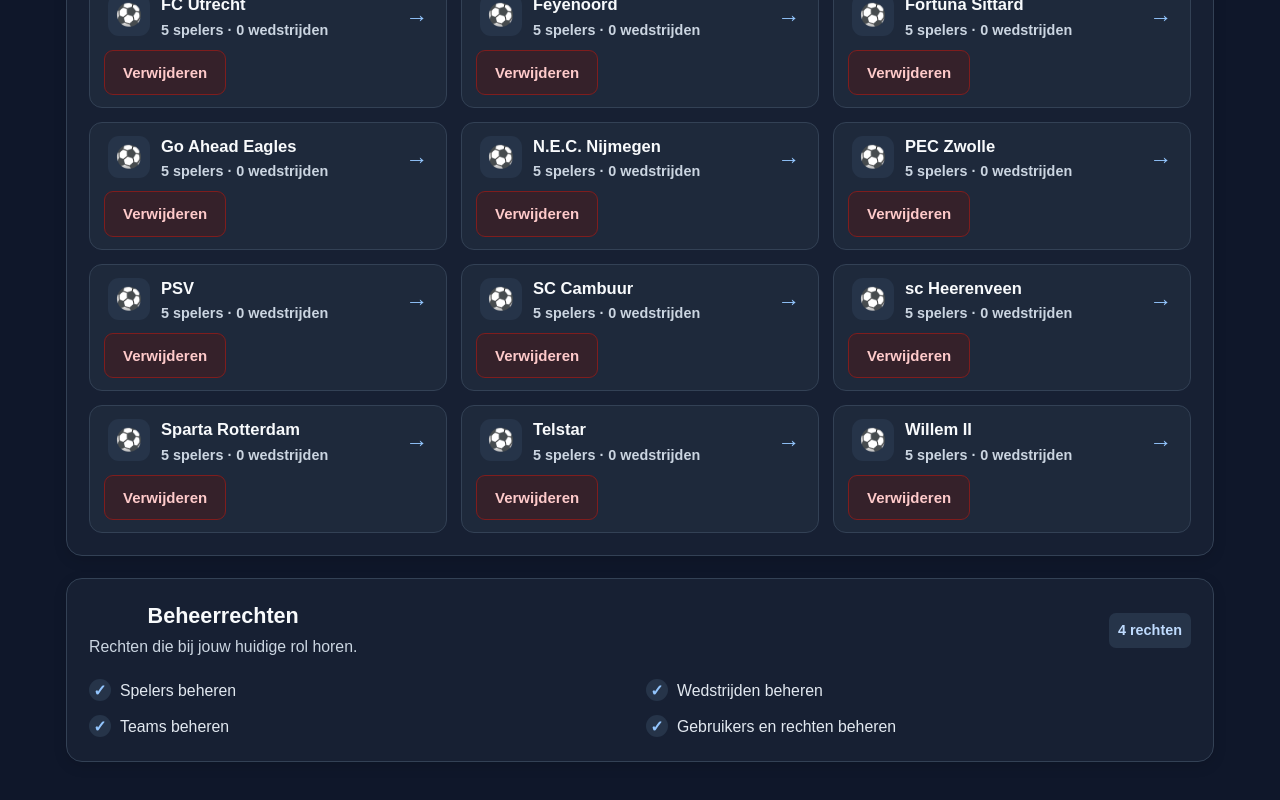
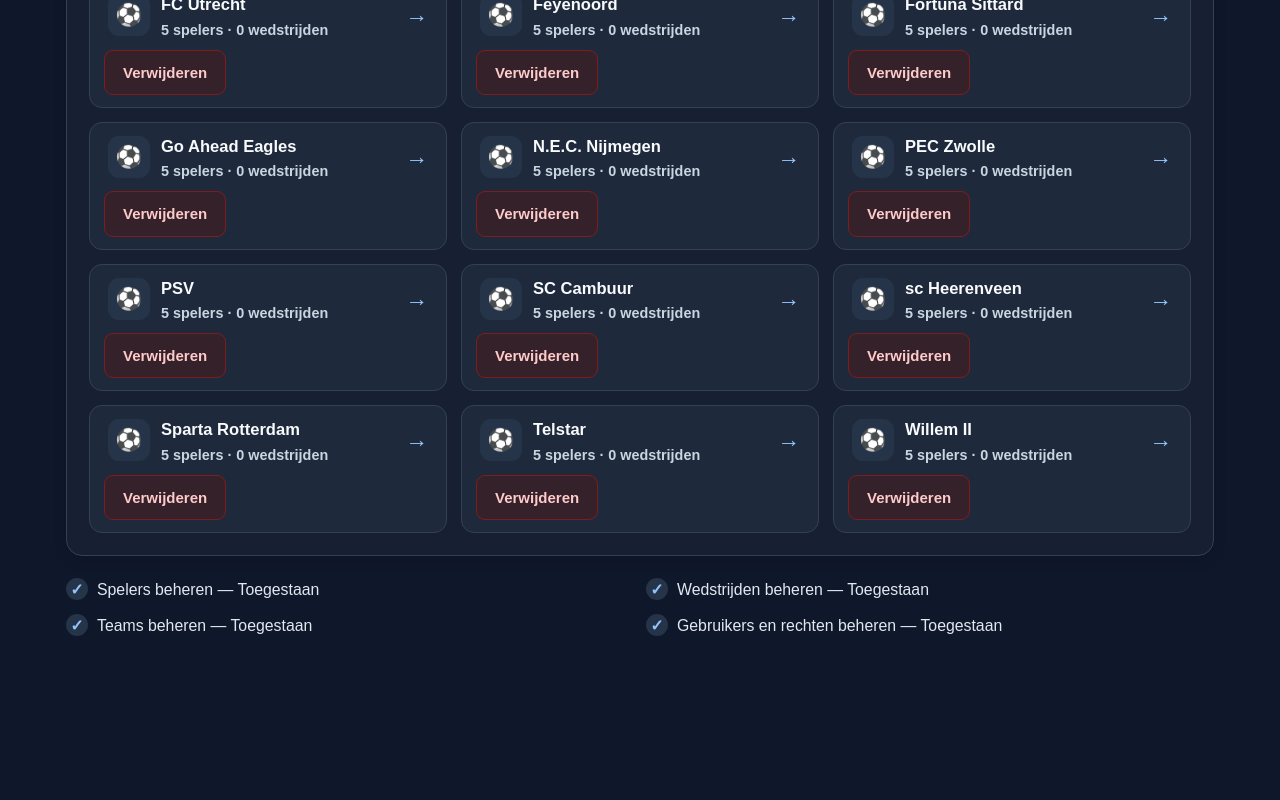
Before and after one commit to Ryan050409/simpel-design, a React (Vite) app: page /admin in a window 1280 px wide. Shown: the part 992-1792 px from the top of the page. After the commit the page ends 1710 px from the top, so only its background shows below. Built offline with nearby package versions, Linux system fonts and the light colour scheme; sample sign-in values are in the browser's storage.

Commit message:
Voeg permissiebeheer toe aan AdminPage en verwijder onnodige props uit MatchesPage

```diff
--- a/src/AdminPage.tsx
+++ b/src/AdminPage.tsx
@@ -2,7 +2,11 @@ import { useState } from "react";
 import type { Dispatch, SetStateAction, FormEvent } from "react";
 
 import type { UserRole, Permission } from "./permissions";
-import { ROLE_PERMISSIONS, canAccessAdminPage } from "./permissions";
+import {
+  ROLE_PERMISSIONS,
+  hasPermission,
+  canAccessAdminPage,
+} from "./permissions";
 
 import type { Player, Match, Team } from "./types";
 import PlayerForm from "./PlayerForm";
@@ -30,6 +34,13 @@ const PERMISSION_LABELS: Record<Permission, string> = {
   "users.manage": "Gebruikers en rechten beheren",
 };
 
+const allPermissions: Permission[] = [
+  "players.manage",
+  "matches.manage",
+  "teams.manage",
+  "users.manage",
+];
+
 export default function AdminPage({
   role,
   playersCount,
@@ -43,8 +54,7 @@ export default function AdminPage({
   setTeams,
 }: AdminPageProps) {
   const [selectedTeam, setSelectedTeam] = useState<string | null>(null);
-  const [activeTeamSection, setActiveTeamSection] =
-    useState<TeamSection>(null);
+  const [activeTeamSection, setActiveTeamSection] = useState<TeamSection>(null);
 
   const [showPlayerForm, setShowPlayerForm] = useState(false);
   const [editingPlayer, setEditingPlayer] = useState<Player | null>(null);
@@ -60,6 +70,11 @@ export default function AdminPage({
   const [teamError, setTeamError] = useState("");
 
   const permissions = ROLE_PERMISSIONS[role];
+
+  const canManagePlayers = hasPermission(role, "players.manage");
+  const canManageMatches = hasPermission(role, "matches.manage");
+  const canManageTeams = hasPermission(role, "teams.manage");
+  const canManageUsers = hasPermission(role, "users.manage");
 
   if (!canAccessAdminPage(role)) {
     return (
@@ -104,8 +119,7 @@ export default function AdminPage({
   const teamMatches = selectedTeam
     ? matches
         .filter(
-          (match) =>
-            match.home === selectedTeam || match.away === selectedTeam,
+          (match) => match.home === selectedTeam || match.away === selectedTeam,
         )
         .filter((match) => {
           const search = matchSearch.trim().toLowerCase();
@@ -117,18 +131,19 @@ export default function AdminPage({
             `${match.homeGoals}-${match.awayGoals}`.includes(search)
           );
         })
-        .sort(
-          (a, b) =>
-            new Date(b.date).getTime() - new Date(a.date).getTime(),
-        )
+        .sort((a, b) => new Date(b.date).getTime() - new Date(a.date).getTime())
     : [];
 
   function openAddPlayerForm() {
+    if (!canManagePlayers) return;
+
     setEditingPlayer(null);
     setShowPlayerForm(true);
   }
 
   function openEditPlayerForm(player: Player) {
+    if (!canManagePlayers) return;
+
     setEditingPlayer(player);
     setShowPlayerForm(true);
   }
@@ -139,6 +154,8 @@ export default function AdminPage({
   }
 
   function deletePlayer(player: Player) {
+    if (!canManagePlayers) return;
+
     const confirmed = window.confirm(
       `Weet je zeker dat je ${player.firstname} ${player.lastname} wilt verwijderen?`,
     );
@@ -151,11 +168,13 @@ export default function AdminPage({
   }
 
   function openAddMatchForm() {
+    if (!canManageMatches) return;
     setEditingMatch(null);
     setShowMatchForm(true);
   }
 
   function openEditMatchForm(match: Match) {
+    if (!canManageMatches) return;
     setEditingMatch(match);
     setShowMatchForm(true);
   }
@@ -166,6 +185,7 @@ export default function AdminPage({
   }
 
   function deleteMatch(match: Match) {
+    if (!canManageMatches) return;
     const confirmed = window.confirm(
       `Weet je zeker dat je de wedstrijd ${match.home} ${match.homeGoals} - ${match.awayGoals} ${match.away} wilt verwijderen?`,
     );
@@ -179,7 +199,7 @@ export default function AdminPage({
 
   function addTeam(event: FormEvent<HTMLFormElement>) {
     event.preventDefault();
-
+    if (!canManageTeams) return;
     const name = newTeamName.trim();
 
     if (!name) {
@@ -197,9 +217,7 @@ export default function AdminPage({
     }
 
     const newId =
-      teams.length > 0
-        ? Math.max(...teams.map((team) => team.id)) + 1
-        : 1;
+      teams.length > 0 ? Math.max(...teams.map((team) => team.id)) + 1 : 1;
 
     setTeams((currentTeams) => [...currentTeams, { id: newId, name }]);
     setNewTeamName("");
@@ -209,6 +227,7 @@ export default function AdminPage({
   }
 
   function deleteTeam(team: Team) {
+    if (!canManageTeams) return;
     const playersInTeam = playerList.filter(
       (player) => player.team === team.name,
     );
@@ -349,6 +368,7 @@ export default function AdminPage({
               <p>Kies een club om de spelers en wedstrijden te beheren.</p>
             </div>
 
+            {canManageTeams && (
               <button
                 type="button"
                 className="admin-primary-button"
@@ -359,6 +379,7 @@ export default function AdminPage({
               >
                 {showTeamForm ? "Annuleren" : "+ Team toevoegen"}
               </button>
+            )}
           </div>
 
           {showTeamForm && (
@@ -450,6 +471,7 @@ export default function AdminPage({
                       </span>
                     </button>
 
+                    {canManageTeams && (
                       <button
                         type="button"
                         className="admin-team-delete"
@@ -458,6 +480,7 @@ export default function AdminPage({
                       >
                         Verwijderen
                       </button>
+                    )}
                   </article>
                 );
               })}
@@ -494,16 +517,11 @@ export default function AdminPage({
             <div className="admin-team-header">
               <span className="admin-team-eyebrow">TEAMBEHEER</span>
 
-              <h2
-                id="admin-selected-team-title"
-                className="admin-team-title"
-              >
+              <h2 id="admin-selected-team-title" className="admin-team-title">
                 <select
                   className="admin-team-dropdown"
                   value={selectedTeam}
-                  onChange={(event) =>
-                    changeSelectedTeam(event.target.value)
-                  }
+                  onChange={(event) => changeSelectedTeam(event.target.value)}
                   aria-label="Kies een team om te beheren"
                 >
                   {sortedTeams.map((team) => (
@@ -566,6 +584,7 @@ export default function AdminPage({
                   <p>Voeg spelers toe, bewerk hun gegevens of verwijder ze.</p>
                 </div>
 
+                {canManagePlayers && (
                   <button
                     type="button"
                     className="admin-primary-button"
@@ -573,6 +592,7 @@ export default function AdminPage({
                   >
                     + Speler toevoegen
                   </button>
+                )}
               </div>
 
               <div className="admin-player-toolbar">
@@ -610,6 +630,7 @@ export default function AdminPage({
                       </div>
 
                       <div className="admin-player-actions">
+                        {canManagePlayers && (
                           <button
                             type="button"
                             className="admin-edit-button"
@@ -618,7 +639,9 @@ export default function AdminPage({
                           >
                             Bewerken
                           </button>
+                        )}
 
+                        {canManagePlayers && (
                           <button
                             type="button"
                             className="admin-delete-button"
@@ -627,6 +650,7 @@ export default function AdminPage({
                           >
                             Verwijderen
                           </button>
+                        )}
                       </div>
                     </article>
                   ))}
@@ -637,21 +661,18 @@ export default function AdminPage({
                     👥
                   </span>
                   <strong>
-                    {playerList.some(
-                      (player) => player.team === selectedTeam,
-                    )
+                    {playerList.some((player) => player.team === selectedTeam)
                       ? "Geen spelers gevonden"
                       : "Nog geen spelers bij dit team"}
                   </strong>
                   <p>
-                    {playerList.some(
-                      (player) => player.team === selectedTeam,
-                    )
+                    {playerList.some((player) => player.team === selectedTeam)
                       ? "Probeer een andere zoekterm."
                       : "Voeg de eerste speler aan deze club toe."}
                   </p>
 
-                  {!playerList.some(
+                  {canManagePlayers &&
+                    !playerList.some(
                       (player) => player.team === selectedTeam,
                     ) && (
                       <button
@@ -789,38 +810,20 @@ export default function AdminPage({
         </section>
       )}
 
-      <section
-        className="admin-panel admin-permissions-panel"
-        aria-labelledby="admin-permissions-title"
-      >
-        <div className="admin-panel-heading">
-          <div>
-            <h2 id="admin-permissions-title">Beheerrechten</h2>
-            <p>Rechten die bij jouw huidige rol horen.</p>
-          </div>
-
-          <span className="admin-permission-count">
-            {permissions.length} rechten
-          </span>
-        </div>
-
-        {permissions.length > 0 ? (
       <ul className="admin-permissions-list">
-            {permissions.map((permission) => (
+        {allPermissions.map((permission) => (
           <li key={permission}>
             <span className="admin-permission-check" aria-hidden="true">
-                  ✓
+              {hasPermission(role, permission) ? "✓" : "—"}
             </span>
             {PERMISSION_LABELS[permission]}
+            {" — "}
+            {hasPermission(role, permission) ? "Toegestaan" : "Geen toegang"}
           </li>
         ))}
       </ul>
-        ) : (
-          <p>Deze gebruiker heeft geen beheerrechten.</p>
-        )}
-      </section>
 
-      {showPlayerForm && (
+      {canManagePlayers && showPlayerForm && (
         <PlayerForm
           editingPlayer={editingPlayer}
           setEditingPlayer={setEditingPlayer}
@@ -830,7 +833,7 @@ export default function AdminPage({
         />
       )}
 
-      {showMatchForm && (
+      {canManageMatches && showMatchForm && (
         <MatchForm
           editingMatch={editingMatch}
           setEditingMatch={setEditingMatch}
--- a/src/App.tsx
+++ b/src/App.tsx
@@ -419,7 +419,7 @@ function App() {
           <Route
             path="/wedstrijden"
             element={
-              <MatchesPage matches={matches} team={team} teams={teams} />
+              <MatchesPage matches={matches} team={team} />
             }
           />
 
--- a/src/MatchesPage.tsx
+++ b/src/MatchesPage.tsx
@@ -1,5 +1,5 @@
 import { useState } from "react";
-import type { Match, Team } from "./types.ts";
+import type { Match } from "./types.ts";
 
 type MatchesPageProps = {
   matches: Match[];
```
Lines whose indentation alone changed are shown as unchanged.
